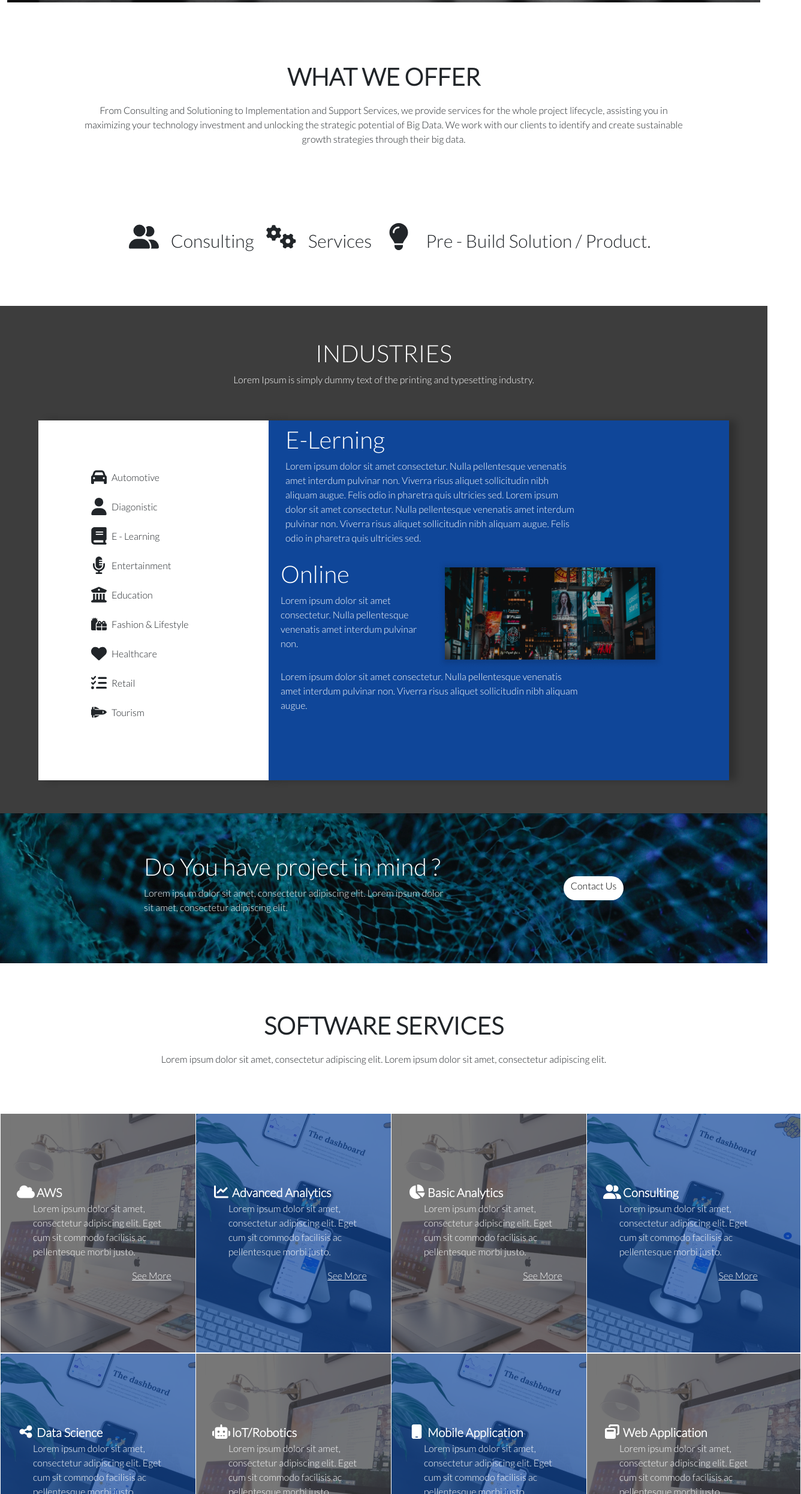
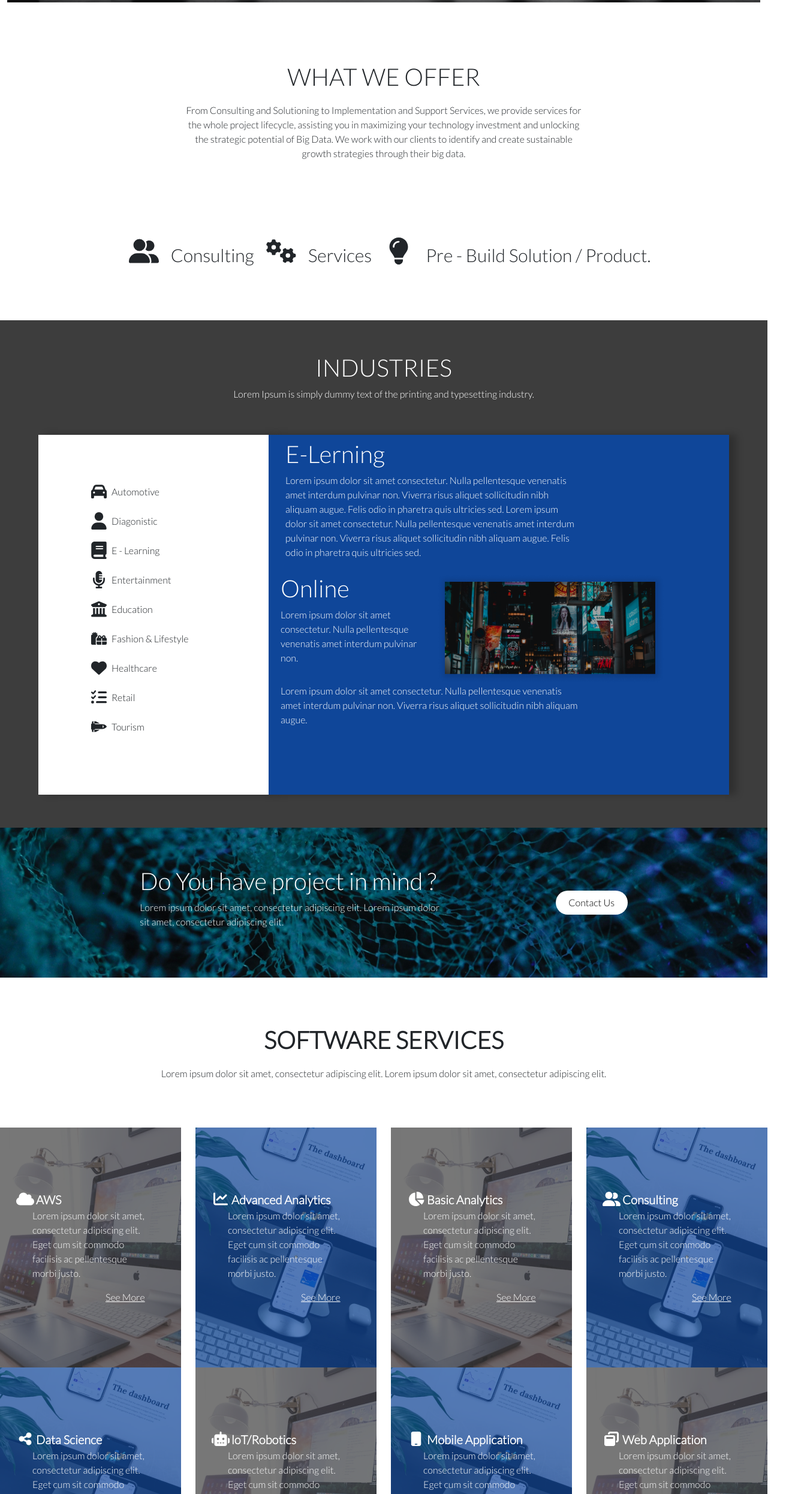
Before and after one commit to Din1998/test-repo, a React (Create React App) app: page / in a window 1280 px wide. Shown: the part 929-3420 px from the top of the page at 60% size, 1336 px wide, since content can reach past the window. Built offline with nearby package versions, Linux system fonts and the light colour scheme.

Commit message:
add section component

```diff
--- a/src/App.js
+++ b/src/App.js
@@ -2,6 +2,7 @@ import './App.css';
 import About from './components/About';
 import FeatuteSection from './components/FeatureSection1';
 import FeatureSection2 from './components/FeatureSection2';
+import FeatuteSection3 from './components/FeatureSection3';
 import HeroSection from './components/HeroSection';
 import IndustrysSection from './components/IndustrySection';
 import NavBar from './components/NavBar';
@@ -15,6 +16,7 @@ function App() {
       <IndustrysSection />
       <FeatureSection2 /> {/* add feature section component 2 */}
       <About />
+      <FeatuteSection3 />
     </div>
   );
 }
--- a/src/StylesFile/about.css
+++ b/src/StylesFile/about.css
@@ -1,12 +1,12 @@
 .about__section{
   font-family: 'Lato', sans-serif;
-  height: 846px;
+  height: 800px;
 }
 
 .box{
+  padding: 8px 0px;
   height: 400px;
-  width: 358px;
-  border: 1px solid rgb(255, 255, 255);
+  width: 100%;
   display: flex;
   flex-direction: column;
   justify-content: center;
--- a/src/StylesFile/featureSection2.css
+++ b/src/StylesFile/featureSection2.css
@@ -23,9 +23,10 @@
 }
 
 .sec_btn{
+  border: none;
   color: black;
   background: white;
-  width: 100px;
+  width: 120px;
   height: 40px;
   border-radius: 20px;
 }
--- /dev/null
+++ b/src/StylesFile/featureSection3.css
@@ -0,0 +1,30 @@
+.feature__section1{
+  height: 560;
+  width: 100%;
+
+}
+
+.feature__sec_wraper{
+  height: 100%;
+  display: flex;
+  flex-direction: column;
+  justify-content: center;
+  align-items: center;
+
+}
+
+.feature__text h1{
+  font-weight: 300;
+}
+
+.feature__text{
+  padding: 100px 0px ;
+  font-family: 'Lato', sans-serif;
+  text-align: center;
+  width: 60%;
+}
+
+.item{
+  width: 200px;
+
+}
--- a/src/components/About.js
+++ b/src/components/About.js
@@ -8,7 +8,7 @@ export default function About() {
     <div className='about__section'>
       <div className='wraper'>
         <Row>
-            <Col md={3}><div className='box box-a'>
+            <Col md={3} sm={6}><div className='box box-a'>
                 <div className='box__text'>
                   <li><FontAwesomeIcon icon={faCloud} className="title__icon" />AWS</li>
                   <p>Lorem ipsum dolor sit amet, consectetur adipiscing elit. Eget cum sit commodo facilisis ac pellentesque morbi justo.</p>
@@ -17,7 +17,7 @@ export default function About() {
                     </div>
                 </div>
               </div></Col>
-            <Col md={3}><div className='box box-b'>
+            <Col md={3} sm={6}><div className='box box-b'>
                 <div className='box__text'>
                 <li><FontAwesomeIcon icon={faChartLine} className="title__icon" />Advanced Analytics</li>
                   <p>Lorem ipsum dolor sit amet, consectetur adipiscing elit. Eget cum sit commodo facilisis ac pellentesque morbi justo.</p>
@@ -26,7 +26,7 @@ export default function About() {
                     </div>
                 </div>
               </div></Col>
-            <Col md={3}><div className='box box-c'>
+            <Col md={3} sm={6}><div className='box box-c'>
                 <div className='box__text'>
                   <li><FontAwesomeIcon icon={faChartPie} className="title__icon" />Basic Analytics</li>
                   <p>Lorem ipsum dolor sit amet, consectetur adipiscing elit. Eget cum sit commodo facilisis ac pellentesque morbi justo.</p>
@@ -35,7 +35,7 @@ export default function About() {
                     </div>
                 </div>
               </div></Col>
-            <Col md={3}><div className='box box-d'>
+            <Col md={3} sm={6}><div className='box box-d'>
                 <div className='box__text'>
                   <li><FontAwesomeIcon icon={faUserGroup} className="title__icon" />Consulting</li>
                   <p>Lorem ipsum dolor sit amet, consectetur adipiscing elit. Eget cum sit commodo facilisis ac pellentesque morbi justo.</p>
@@ -46,7 +46,7 @@ export default function About() {
               </div></Col>
         </Row>
         <Row>
-            <Col md={3}><div className='box box-b'>
+            <Col md={3} sm={6}><div className='box box-b'>
                 <div className='box__text'>
                   <li><FontAwesomeIcon icon={faShareNodes} className="title__icon" />Data Science</li>
                   <p>Lorem ipsum dolor sit amet, consectetur adipiscing elit. Eget cum sit commodo facilisis ac pellentesque morbi justo.</p>
@@ -55,7 +55,7 @@ export default function About() {
                     </div>
                 </div>
               </div></Col>
-            <Col md={3}><div className='box box-a'>
+            <Col md={3} sm={6}><div className='box box-a'>
                 <div className='box__text'>
                   <li><FontAwesomeIcon icon={faRobot} className="title__icon" />loT/Robotics</li>
                   <p>Lorem ipsum dolor sit amet, consectetur adipiscing elit. Eget cum sit commodo facilisis ac pellentesque morbi justo.</p>
@@ -64,7 +64,7 @@ export default function About() {
                     </div>
                 </div>
               </div></Col>
-            <Col md={3}><div className='box box-d'>
+            <Col md={3} sm={6}><div className='box box-d'>
                 <div className='box__text'>
                   <li><FontAwesomeIcon icon={faMobile} className="title__icon" />Mobile Application</li>
                   <p>Lorem ipsum dolor sit amet, consectetur adipiscing elit. Eget cum sit commodo facilisis ac pellentesque morbi justo.</p>
@@ -73,7 +73,7 @@ export default function About() {
                     </div>
                 </div>
               </div></Col>
-            <Col md={3}><div className='box box-c'>
+            <Col md={3} sm={6}><div className='box box-c'>
                 <div className='box__text'>
                   <li><FontAwesomeIcon icon={faWindowRestore} className="title__icon" />Web Application</li>
                   <p>Lorem ipsum dolor sit amet, consectetur adipiscing elit. Eget cum sit commodo facilisis ac pellentesque morbi justo.</p>
--- a/src/components/FeatureSection2.js
+++ b/src/components/FeatureSection2.js
@@ -14,7 +14,7 @@ export default function FeatureSection2(){
                 <p>Lorem ipsum dolor sit amet, consectetur adipiscing elit. Lorem ipsum dolor sit amet, consectetur adipiscing elit. </p>
               </div>
 
-              <div className='sec_btn'><p>Contact Us</p></div>
+              <button className='sec_btn'>Contact Us</button>
             </div>
           </Col>
 
--- /dev/null
+++ b/src/components/FeatureSection3.js
@@ -0,0 +1,37 @@
+import '../StylesFile/featureSection3.css'
+
+import {Row,Col} from 'react-bootstrap';
+
+export default function FeatureSection3(){
+  return(
+
+      <div className="feature__section3">
+        <div className="feature__sec_wraper">
+          <div className="feature__text">
+            <h1>SEE EVERYTHING ABOUT YOUR ANALYTICS VALLEY BUSINESS</h1>
+          </div>
+          <div className="feture__item">
+            <Row>
+              <Col md={3}><div className='item'>
+                  <h1>100%</h1>
+                  <p>Happy Client</p>
+                </div></Col>
+              <Col md={3}><div className='item'>
+                  <h1>4.8/5</h1>
+                  <p>Client Satisfaction</p>
+                </div></Col>
+              <Col md={3}><div className='item'>
+                  <h1>150 +</h1>
+                  <p>Projects Complete</p>
+                </div></Col>
+              <Col md={3}><div className='item'>
+                  <h1>30% to 80%</h1>
+                  <p>Revenue Growth</p>
+                </div></Col>
+            </Row>
+          </div>
+        </div>
+      </div>
+
+  )
+}
```
